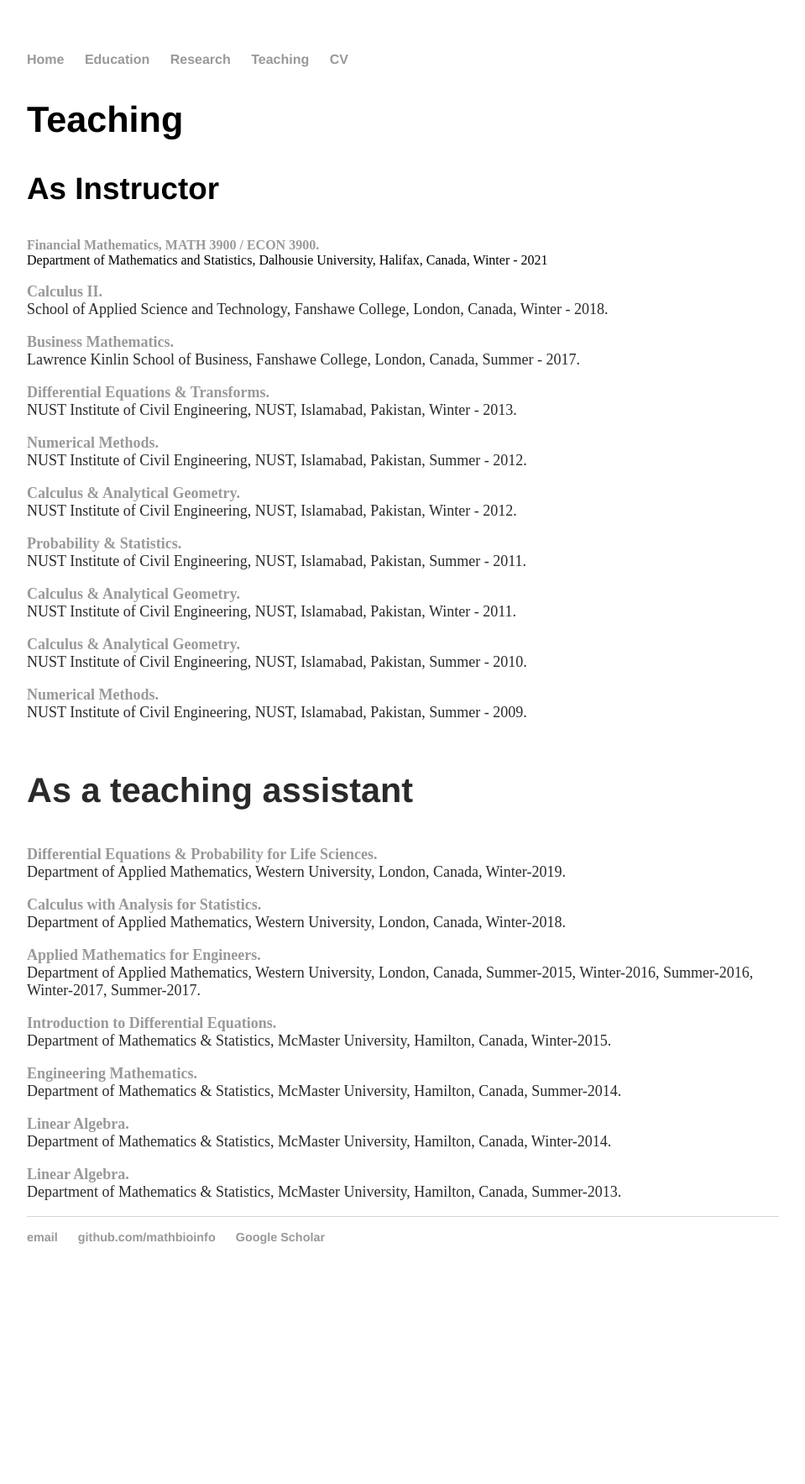
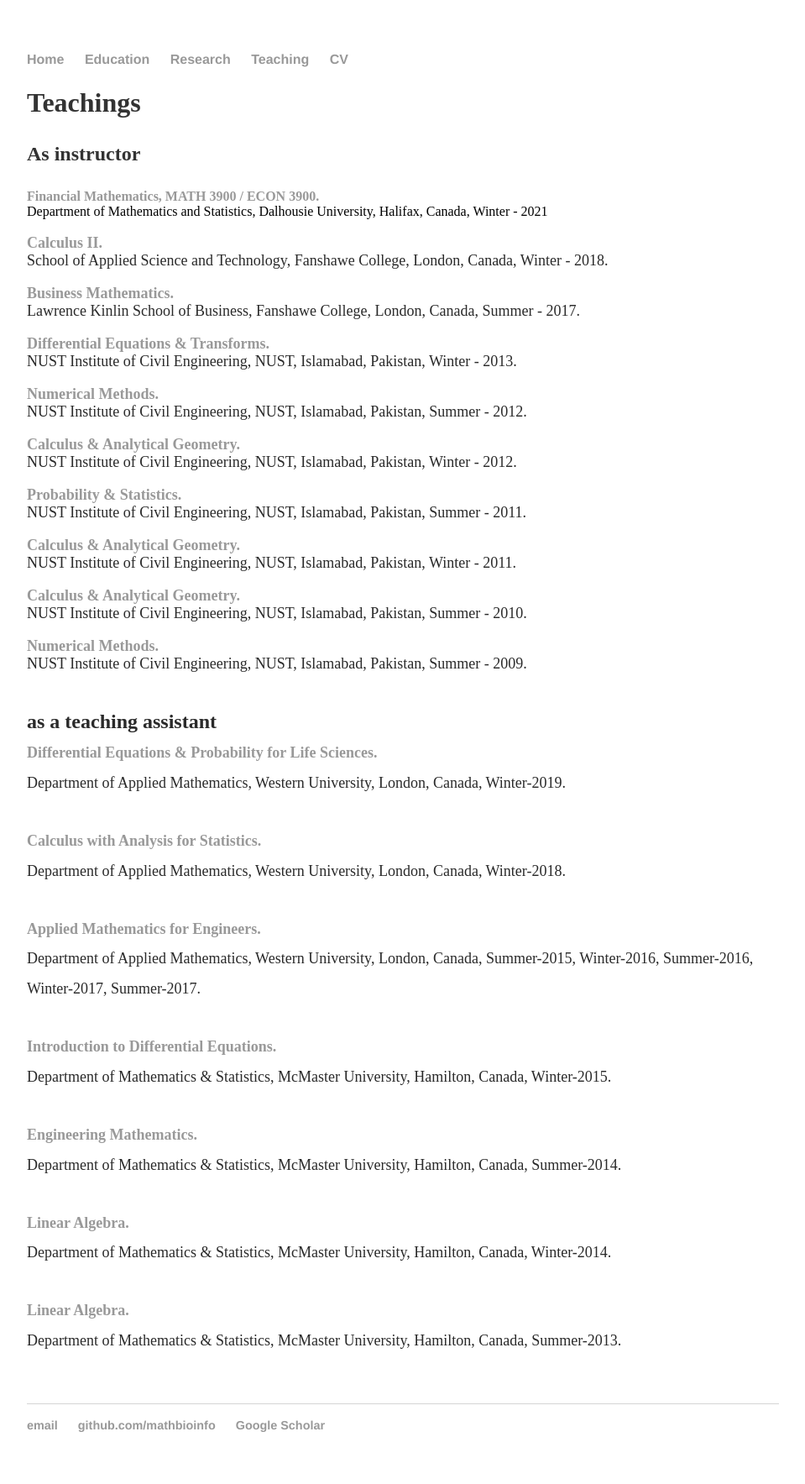
Before and after one commit to MathBioInfo/amjadkhan, a Jekyll site: the page built from Teaching/index.html, in a window 1280 px wide. Shown: the whole page at 84% size, without its empty margins (160-1119 px from the left). Built offline with Jekyll 4.4.1, drawn with Linux system fonts in a browser that asks for light colours; before the commit the page ends 1543 px from its top, so only the background shows below that.

Commit message:
Update index.html

```diff
--- a/Teaching/index.html
+++ b/Teaching/index.html
@@ -3,8 +3,8 @@
 title: About teaching
 ---
 
-<div class="Teaching">
-			<h2>Teaching</h2>
+<div class="Teachings">
+			<p><font size="6"><b>Teachings</b></font><br>
 			<link rel="stylesheet" type="text/css" href="css/main.css">
 			<!--<h3> Pulications</p>-->
 			<!--<div class="paragraph"><font color="#2a2a2a" size="3">-->
@@ -15,7 +15,7 @@
 		<div class="wsite-section-content">
           <div class="container">
 			<div class="wsite-section-elements">
-				<h3 class="wsite-content-title">As Instructor<br /></h3>
+				<p><font size="5"><b>As instructor</b></font><br>
 				<div class="paragraph"></font color="#2a2a2a" size="4">
 
 	<a href="financialmath2021/index.html">
@@ -59,7 +59,7 @@
 	</strong></a><br />NUST Institute of Civil Engineering, NUST, Islamabad, Pakistan, Summer - 2009.
 	</font><br /><br /><font color="#2a2a2a" size="4">
 
-			<h3> As a teaching assistant </h3>
+			<p><font size="5"><b>as a teaching assistant</b></font><br>
 		  <a href="#">
         <strong> Differential Equations & Probability for Life Sciences.
 	</strong></a><br />Department of Applied Mathematics, Western University, London, Canada, Winter-2019.
```
